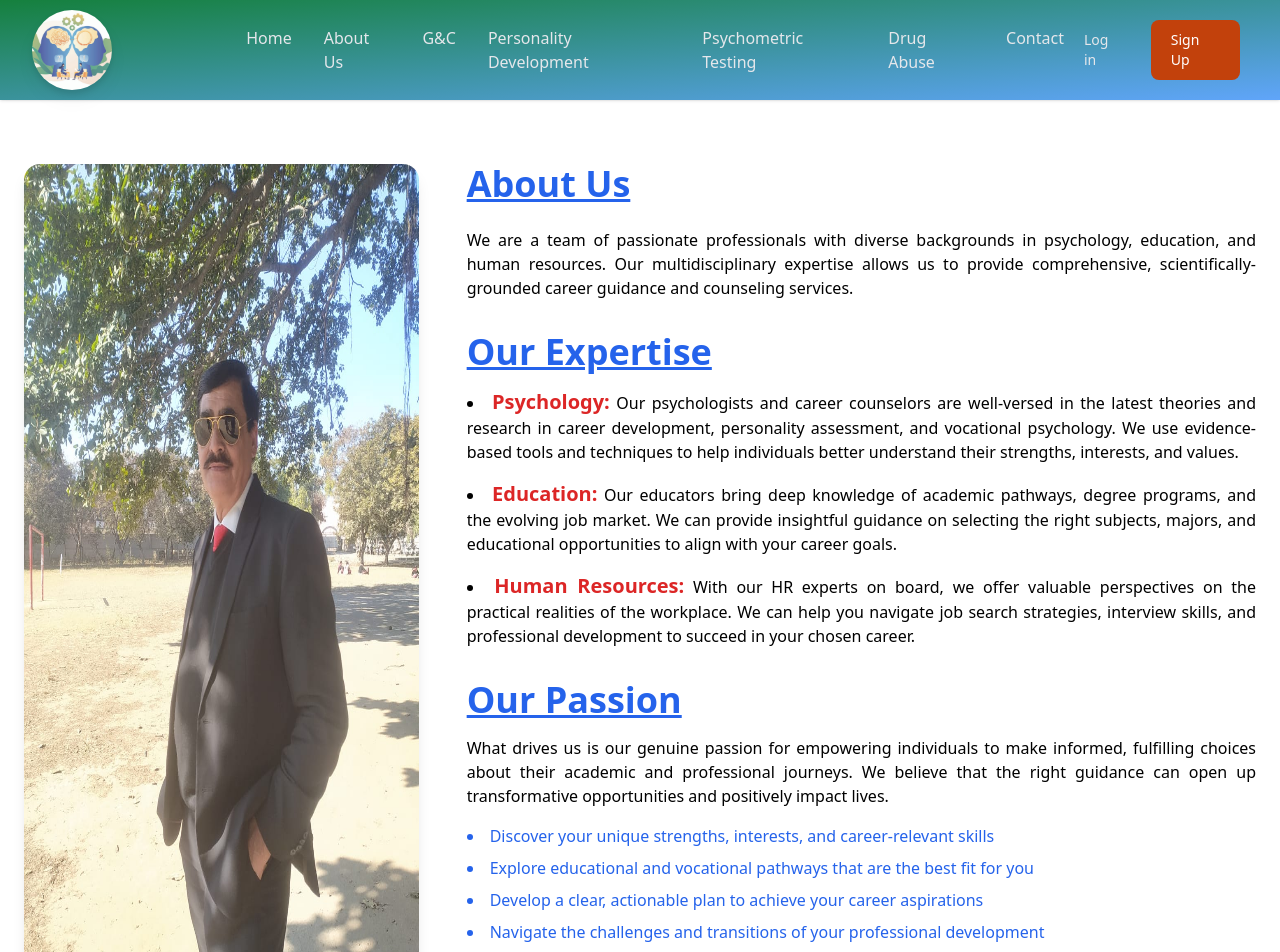
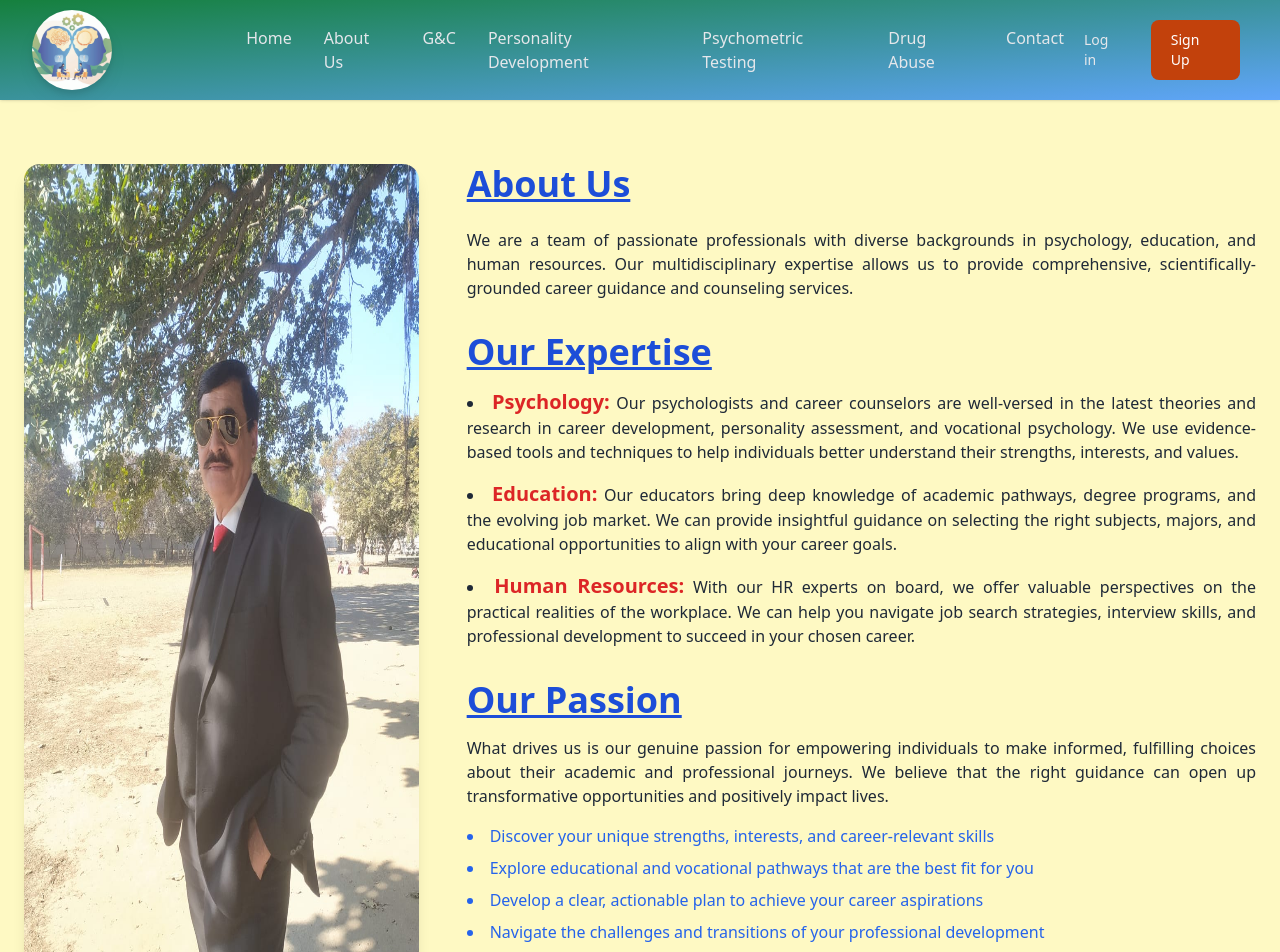
Before and after one commit to Akash17797/PsychometricApp, a React (Vite) app: page /about in a window 1280 px wide. Shown: the top 952 px of the page. Built offline with nearby package versions, Linux system fonts and the light colour scheme.

Commit message:
made some changes in UI

```diff
--- a/src/Components/About Us/About.jsx
+++ b/src/Components/About Us/About.jsx
@@ -2,26 +2,26 @@ import React from 'react';
 
 const About = () => {
   return (
-        <div className="bg-white py-16">
-            <div className="container mx-auto px-6 text-gray-600 md:px-12 xl:px-6">
+    <div className="bg-yellow-100 py-16 animate-fadeIn">
+      <div className="container mx-auto px-6 text-gray-600 md:px-12 xl:px-6 ">
         <div className="flex flex-col md:flex-row md:gap-6 lg:gap-12">
           <div className="flex justify-center md:w-1/2 lg:w-1/3 mb-6 md:mb-0">
             <img
-                            className="rounded-2xl shadow-lg transform hover:scale-105 transition duration-300"
+              className="rounded-2xl shadow-lg transform hover:scale-105 transition-transform duration-300 animate-slideInLeft"
               src="/src/images/About.jpg"
               alt="Ramvir Singh"
             />
           </div>
-                    <div className="flex flex-col justify-center md:w-1/2 lg:w-2/3 text-justify">
+          <div className="flex flex-col justify-center md:w-1/2 lg:w-2/3 text-justify animate-slideInDown">
             <div>
-                            <h3 className="text-blue-600 text-2xl font-bold md:text-4xl mb-6 underline">About Us</h3>
-                            <p className="text-black">
+              <h3 className="text-blue-700 text-2xl font-bold md:text-4xl mb-6 underline">About Us</h3>
+              <p className="text-gray-800">
                 We are a team of passionate professionals with diverse backgrounds in psychology, education, and human resources. Our multidisciplinary expertise allows us to provide comprehensive, scientifically-grounded career guidance and counseling services.
               </p>
             </div>
             <div className="mt-8">
-                            <h3 className="text-blue-600 text-2xl font-bold md:text-4xl mb-4 underline">Our Expertise</h3>
-                            <ul className="list-disc list-inside text-black space-y-4">
+              <h3 className="text-blue-700 text-2xl font-bold md:text-4xl mb-4 underline">Our Expertise</h3>
+              <ul className="list-disc list-inside text-gray-800 space-y-4">
                 <li>
                   <span className='text-red-600 font-bold text-xl hover:underline'>Psychology:</span> Our psychologists and career counselors are well-versed in the latest theories and research in career development, personality assessment, and vocational psychology. We use evidence-based tools and techniques to help individuals better understand their strengths, interests, and values.
                 </li>
@@ -34,17 +34,17 @@ const About = () => {
               </ul>
             </div>
             <div className="mt-8">
-                            <h3 className="text-blue-600 text-2xl font-bold md:text-4xl mb-4 underline">Our Passion</h3>
-                            <p className="text-black">
+              <h3 className="text-blue-700 text-2xl font-bold md:text-4xl mb-4 underline">Our Passion</h3>
+              <p className="text-gray-800">
                 What drives us is our genuine passion for empowering individuals to make informed, fulfilling choices about their academic and professional journeys. We believe that the right guidance can open up transformative opportunities and positively impact lives.
               </p>
               <ul className="list-disc list-inside text-blue-600 mt-4 space-y-2">
-                                <li className='hover:text-red-500 hover:font-bold'>Discover your unique strengths, interests, and career-relevant skills</li>
-                                <li className='hover:text-red-500 hover:font-bold'>Explore educational and vocational pathways that are the best fit for you</li>
-                                <li className='hover:text-red-500 hover:font-bold'>Develop a clear, actionable plan to achieve your career aspirations</li>
-                                <li className='hover:text-red-500 hover:font-bold'>Navigate the challenges and transitions of your professional development</li>
+                <li className='hover:text-red-500 hover:font-bold transition-colors duration-300'>Discover your unique strengths, interests, and career-relevant skills</li>
+                <li className='hover:text-red-500 hover:font-bold transition-colors duration-300'>Explore educational and vocational pathways that are the best fit for you</li>
+                <li className='hover:text-red-500 hover:font-bold transition-colors duration-300'>Develop a clear, actionable plan to achieve your career aspirations</li>
+                <li className='hover:text-red-500 hover:font-bold transition-colors duration-300'>Navigate the challenges and transitions of your professional development</li>
               </ul>
-                            <p className="text-black mt-4">
+              <p className="text-gray-800 mt-4">
                 By tapping into our multidisciplinary expertise, you can be confident in making decisions that will lead to long-term success and satisfaction.
               </p>
             </div>
```
Also changed, not shown: src/Components/Home/Home.jsx (+28 -55 lines). Lines whose indentation alone changed are shown as unchanged.
